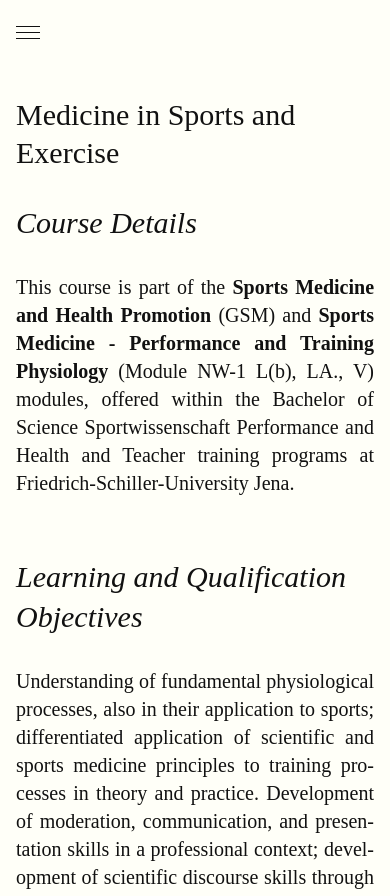
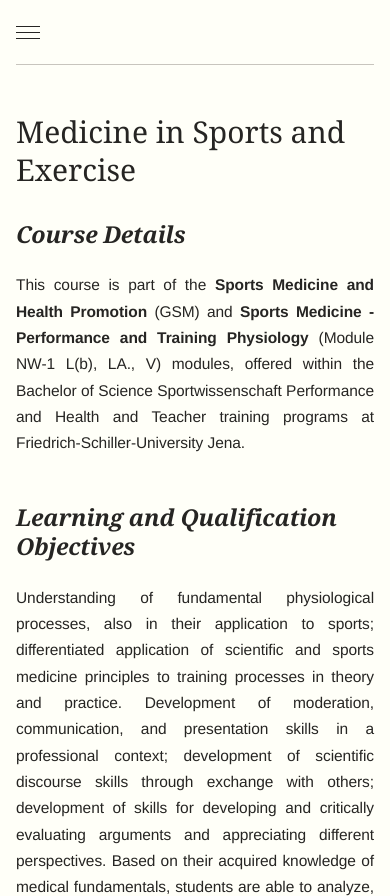
Before and after one commit to chrisputa/medicine_sport_exercise, an Astro site: page / in a window 390 px wide. Shown: the top 896 px of the page. Built offline with nearby package versions, Linux system fonts and the light colour scheme; Astro itself is replaced by a stand-in of ours; a web font is replaced by a local one.

Commit message:
Update website style

```diff
--- a/public/dashboards/evaluation_dashboard.html
+++ b/public/dashboards/evaluation_dashboard.html
@@ -245,7 +245,7 @@
 <body>
 
 <p class="fig-title">Standardised Evaluation of Immunological Stress</p>
-<p class="fig-subtitle">Standardisierte Evaluation von Symptomen und Zeichen belastungsinduzierter und infektbasierter immunologischer Stressregulation</p>
+<p class="fig-subtitle">Standardised evaluation of symptoms and signs of exercise-induced and infection-based immunological stress regulation</p>
 
 <!-- ── Tabs ── -->
 <div class="tabs">
--- a/src/components/DashboardPreview.astro
+++ b/src/components/DashboardPreview.astro
@@ -15,11 +15,11 @@ const TitleTag = headingLevel;
 <Link class:list={['flex justify-between items-start gap-8 group', className]} href={`/dashboards/${dashboard.id}/`}>
     <div class="grow">
         <TitleTag
-            class="text-xl leading-tight font-serif font-medium group-hover:underline group-hover:decoration-dashed group-hover:underline-offset-4 group-hover:decoration-1 sm:text-2xl"
+            class="text-2xl leading-tight font-serif font-[670] tracking-[-0.01em] italic group-hover:underline group-hover:decoration-dashed group-hover:underline-offset-4 group-hover:decoration-1 sm:text-2xl"
         >
             {sequence ? `Dashboard ${sequence}: ` : ''}{title}
         </TitleTag>
-        <div class="mt-1 text-sm font-serif leading-normal">
+        <div class="mt-1 text-sm font-sans leading-normal text-muted">
             <FormattedDate date={publishDate} />
             {
                 updatedDate && (
@@ -32,7 +32,7 @@ const TitleTag = headingLevel;
                 )
             }
         </div>
-        {description && <div class="mt-1 text-lg leading-normal font-serif">{description}</div>}
+        {description && <div class="mt-1 text-[15.5px] leading-[1.7] tracking-[-0.005em] font-sans text-justify text-muted">{description}</div>}
     </div>
     <div class="hidden font-serif italic opacity-0 transition group-hover:opacity-100 sm:inline-flex sm:gap-1 sm:items-center sm:shrink-0">
         View Dashboard <ArrowRight class="fill-current w-4 h-4" />
--- a/src/components/LecturePreview.astro
+++ b/src/components/LecturePreview.astro
@@ -14,12 +14,12 @@ const TitleTag = headingLevel;
 <Link class:list={['flex justify-between items-start gap-8 group', className]} href={`/lectures/${lecture.id}/`}>
     <div class="grow">
         <TitleTag
-            class="text-xl leading-tight font-serif font-medium group-hover:underline group-hover:decoration-dashed group-hover:underline-offset-4 group-hover:decoration-1 sm:text-2xl"
+            class="text-2xl leading-tight font-serif font-[670] tracking-[-0.01em] italic group-hover:underline group-hover:decoration-dashed group-hover:underline-offset-4 group-hover:decoration-1 sm:text-2xl"
         >
             {sequence ? `Lecture ${sequence}: ` : ''}{title}
         </TitleTag>
         {examRelevant && <div class="mt-1 text-sm font-serif leading-normal">★ Exam-relevant</div>}
-        {description && <div class="mt-1 text-lg leading-normal font-serif">{description}</div>}
+        {description && <div class="mt-1 text-[15.5px] leading-[1.7] tracking-[-0.005em] font-sans text-justify text-muted">{description}</div>}
     </div>
     <div class="hidden font-serif italic opacity-0 transition group-hover:opacity-100 sm:inline-flex sm:gap-1 sm:items-center sm:shrink-0">
         View Lecture <ArrowRight class="fill-current w-4 h-4" />
--- a/src/components/Nav.astro
+++ b/src/components/Nav.astro
@@ -9,7 +9,7 @@ const navLinks = siteConfig.headerNavLinks || [];
 <nav class="min-h-10  w-full max-w-5xl mx-auto pt-4 pb-12 relative sm:min-h-14 sm:pb-24 md:pt-8">
     {
         navLinks.length > 0 && (
-            <div class="w-full  mx-auto relative">
+            <div class="w-full  mx-auto relative border-b border-[#c8c5be] dark:border-[#4a4a4a] pb-4">
                 <button
                     class="menu-toggle cursor-pointer w-8 h-8 -ml-1 flex items-center justify-center relative z-30 md:hidden"
                     aria-label="Open Menu"
@@ -31,7 +31,7 @@ const navLinks = siteConfig.headerNavLinks || [];
                     {navLinks.map((link) => (
                         <li class="py-1 ">
                             <NavLink
-                                class="uppercase text-xl font-serif text-main hover:underline hover:underline-offset-2 hover:decoration-1 md:text-base"
+                                class="text-xl font-sans font-[550] text-main hover:underline hover:underline-offset-2 hover:decoration-1 md:text-base"
                                 href={link.href}
                                 target={link.target}
                                 rel={link.rel}
--- a/src/components/TutorialPreview.astro
+++ b/src/components/TutorialPreview.astro
@@ -15,11 +15,11 @@ const TitleTag = headingLevel;
 <Link class:list={['flex justify-between items-start gap-8 group', className]} href={`/tutorials/${tutorial.id}/`}>
     <div class="grow">
         <TitleTag
-            class="text-xl leading-tight font-serif font-medium group-hover:underline group-hover:decoration-dashed group-hover:underline-offset-4 group-hover:decoration-1 sm:text-2xl"
+            class="text-2xl leading-tight font-serif font-[670] tracking-[-0.01em] italic group-hover:underline group-hover:decoration-dashed group-hover:underline-offset-4 group-hover:decoration-1 sm:text-2xl"
         >
             {title}
         </TitleTag>
-        <div class="mt-1 text-sm font-serif leading-normal">
+        <div class="mt-1 text-sm font-sans leading-normal text-muted">
             <FormattedDate date={publishDate} />
             {
                 updatedDate && (
@@ -32,7 +32,7 @@ const TitleTag = headingLevel;
                 )
             }
         </div>
-        {description && <div class="mt-1 text-lg leading-normal font-serif">{description}</div>}
+        {description && <div class="mt-1 text-[15.5px] leading-[1.7] tracking-[-0.005em] font-sans text-justify text-muted">{description}</div>}
     </div>
     <div class="hidden font-serif italic opacity-0 transition group-hover:opacity-100 sm:inline-flex sm:gap-1 sm:items-center sm:shrink-0">
         View Tutorial <ArrowRight class="fill-current w-4 h-4" />
--- a/src/layouts/DashboardLayout.astro
+++ b/src/layouts/DashboardLayout.astro
@@ -32,7 +32,7 @@ const scaledHeight = hasFixedSize ? Math.round(iframeHeight! * iframeScale) : nu
       <main class="grow w-full max-w-5xl mx-auto">
         <article>
           <header class="mb-8">
-            <h1 class="text-3xl leading-tight font-serif font-medium sm:text-5xl sm:leading-tight">{title}</h1>
+            <h1 class="text-3xl leading-tight font-serif font-medium sm:text-[2.625rem] sm:leading-tight">{title}</h1>
           </header>
 
           {hasFixedSize ? (
--- a/src/layouts/ListLayout.astro
+++ b/src/layouts/ListLayout.astro
@@ -12,7 +12,7 @@ const showHeader = Astro.props.showHeader ?? Astro.props.frontmatter?.showHeader
 <BaseLayout title={seo?.title ?? title} description={seo?.description} image={seo?.image} showHeader={showHeader}>
     <article class="mb-16 sm:mb-24">
         <header class="mb-8">
-            <h1 class="text-3xl leading-tight font-serif font-medium sm:text-5xl sm:leading-tight">{seo?.title ?? title}</h1>
+            <h1 class="text-3xl leading-tight font-serif font-medium sm:text-[2.625rem] sm:leading-tight">{seo?.title ?? title}</h1>
         </header>
         <section class="max-w-none prose sm:prose-lg wide">
             <slot name="preamble" />
--- a/src/layouts/PageLayout.astro
+++ b/src/layouts/PageLayout.astro
@@ -14,7 +14,7 @@ const publishDate = Astro.props.publishDate ?? Astro.props.frontmatter?.publishD
 <BaseLayout title={seo?.title ?? title} description={seo?.description} image={seo?.image} showHeader={showHeader}>
     <article class="mb-16 sm:mb-24">
         <header class="mb-8">
-            <h1 class="text-3xl leading-tight font-serif font-medium sm:text-5xl sm:leading-tight">{seo?.title ?? title}</h1>
+            <h1 class="text-3xl leading-tight font-serif font-medium sm:text-[2.625rem] sm:leading-tight">{seo?.title ?? title}</h1>
             {publishDate && (
                 <div class="mt-2 font-serif">
                     <FormattedDate date={publishDate} />
--- a/src/styles/global.css
+++ b/src/styles/global.css
@@ -3,6 +3,8 @@
 @import '@fontsource-variable/newsreader/wght-italic.css' layer(base);
 @import '@fontsource-variable/eb-garamond' layer(base);
 @import '@fontsource-variable/ibm-plex-sans' layer(base);
+@import '@fontsource-variable/source-serif-4' layer(base);
+@import '@fontsource-variable/source-serif-4/wght-italic.css' layer(base);
 @import 'katex/dist/katex.min.css' layer(base);
 
 @import 'tailwindcss';
@@ -10,18 +12,26 @@
 @custom-variant dark (&:where(.dark, .dark *));
 
 :root {
-    --text-main: #111111;
+    --text-main: #262523;   /* grey-black (external --fg) */
+    --text-muted: #6b6b6b;
     --bg-main: #fffff8;
     --bg-muted: #eae9e1;
     --border-main: #171717;
+    --accent: #1f2937;       /* near-black slate for links */
+    --accent-hover: #000000;
+    /* Shared weight for all serif headings & titles. Tune here once. */
+    --weight-heading: 670;
 }
 html.dark {
     --text-main: #f2f1ec;
+    --text-muted: #ede8e8;
     --bg-main: #171717;
     --bg-muted: #242424;
     --border-main: #f2f1ec;
+    --accent: #e8e8e8;
+    --accent-hover: #ffffff;
 }
-/*
+/* Original (paper / EB Garamond)
 :root {
     --text-main: #111111;
     --bg-main: #fffff8;
@@ -68,12 +78,16 @@ html.dark {
 */
 
 @theme inline {
-    --font-sans: 'IBM Plex Sans Variable', 'Inter Variable', serif;
-    --font-serif: 'EB Garamond Variable', 'Newsreader Variable', serif;
+    /* Body text = Inter (UI / body sans-serif); headings/titles = Source Serif 4 (serif) */
+    --font-sans: 'Inter Variable', 'Helvetica Neue', Arial, system-ui, sans-serif;
+    --font-serif: 'Source Serif 4 Variable', Georgia, 'Times New Roman', serif;
     --text-color-main: var(--text-main);
+    --text-color-muted: var(--text-muted);
     --background-color-main: var(--bg-main);
     --background-color-muted: var(--bg-muted);
     --border-color-main: var(--border-main);
+    --color-accent: var(--accent);
+    --color-accent-hover: var(--accent-hover);
 }
 
 /* Declare cascade order so @layer slides comes last */
@@ -84,14 +98,14 @@ html.dark {
         --tw-prose-body: var(--text-color-main);
         --tw-prose-headings: var(--text-color-main);
         --tw-prose-lead: var(--text-color-main);
-        --tw-prose-links: var(--text-color-main);
+        --tw-prose-links: var(--color-accent);
         --tw-prose-bold: var(--text-color-main);
         --tw-prose-counters: var(--text-color-main);
         --tw-prose-bullets: var(--text-color-main);
         --tw-prose-hr: var(--border-color-main);
-        --tw-prose-quotes: var(--text-color-main);
+        --tw-prose-quotes: var(--text-color-muted);
         --tw-prose-quote-borders: var(--border-color-main);
-        --tw-prose-captions: var(--text-color-main);
+        --tw-prose-captions: var(--text-color-muted);
         --tw-prose-kbd: var(--text-color-main);
         --tw-prose-code: var(--text-color-main);
         --tw-prose-th-borders: var(--border-color-main);
@@ -99,8 +113,9 @@ html.dark {
     }
 
     .prose {
-        @apply font-serif font-medium md:w-[65%] text-xl;
-        hyphens: auto;
+        @apply font-sans font-normal md:w-[65%] text-[15.5px]/[1.7];
+        letter-spacing: -0.005em;
+        hyphens: none;
     }
 
     .wide {
@@ -108,11 +123,20 @@ html.dark {
     }
 
     .prose a {
-        @apply underline font-semibold decoration-1 underline-offset-2 decoration-solid hover:decoration-dashed;
+        color: var(--accent);
+        text-decoration: none;
+        border-bottom: 1px solid currentColor;
+        transition: color 150ms, border-color 150ms;
+    }
+    .prose a:hover {
+        color: var(--accent-hover);
     }
 
     .prose :where(h2, h3, h4, h5, h6) {
-        @apply font-normal italic;
+        @apply font-serif italic;
+        font-weight: var(--weight-heading);
+        letter-spacing: -0.01em;
+        line-height: 1.25;
     }
 
     .prose figure figcaption p {
```
